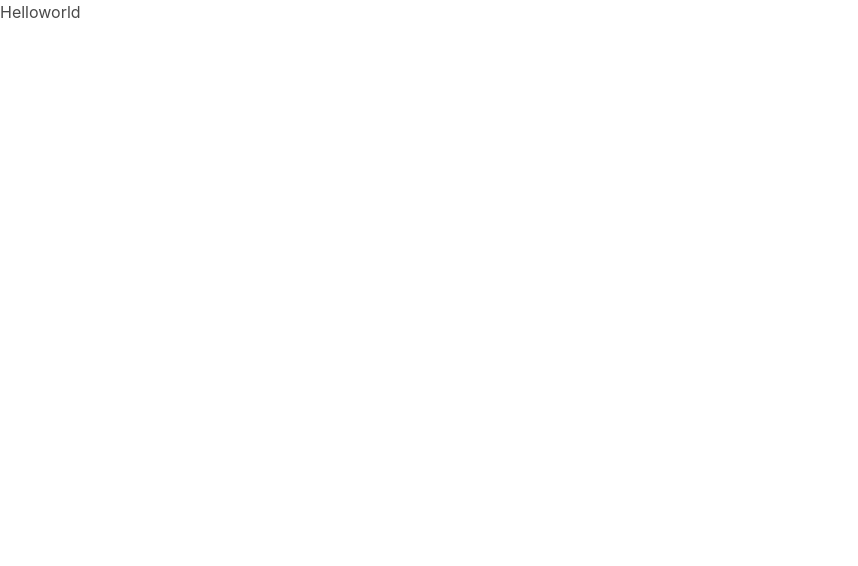
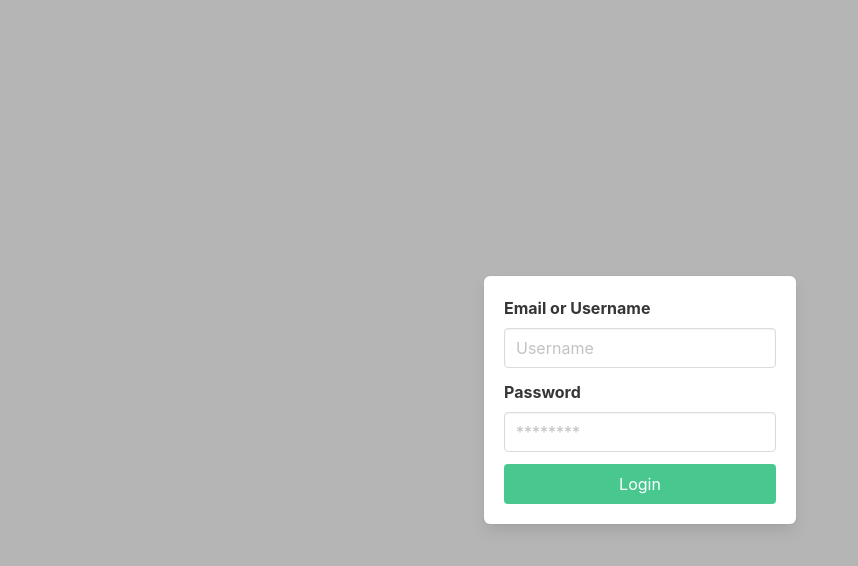
Before and after one commit to imamrdn/node-jwt-auth, a React (Create React App) app in the folder frontend/: page / in a window 1280 px wide. Shown: the top 566 px of the page, without its empty margins (0-858 px from the left). Built offline with nearby package versions, Linux system fonts and the light colour scheme.

Commit message:
update: styling login

```diff
--- a/frontend/src/App.js
+++ b/frontend/src/App.js
@@ -1,7 +1,9 @@
+import Login from "./components/Login"
+
 function App() {
   return (
     <div className="App">
-      <h1>Helloworld</h1>
+      <Login/>
     </div>
   );
 }
--- a/frontend/src/components/Login.js
+++ b/frontend/src/components/Login.js
@@ -0,0 +1,35 @@
+import React from 'react'
+
+const Login = () => {
+  return (
+    <section className="hero has-background-grey-light is-fullheight is-fullwidth">
+      <div className="hero-body">
+        <div className="container">
+          <div className="columns is-centered">
+            <div className="is-4-dekstop">
+                <form className="box">
+                    <div className="field">
+                        <label className="label">Email or Username</label>
+                        <div className="controls">
+                            <input type="text" placeholder="Username" className="input"/>
+                        </div>
+                    </div>
+                    <div className="field">
+                        <label className="label">Password</label>
+                        <div className="controls">
+                            <input type="password" placeholder="********" className="input"/>
+                        </div>
+                    </div>
+                    <div className="field">
+                        <button className="button is-success is-fullwidth">Login</button>
+                    </div>
+                </form>
+            </div>
+          </div>
+        </div>
+      </div>
+    </section>
+  )
+}
+
+export default Login
```
